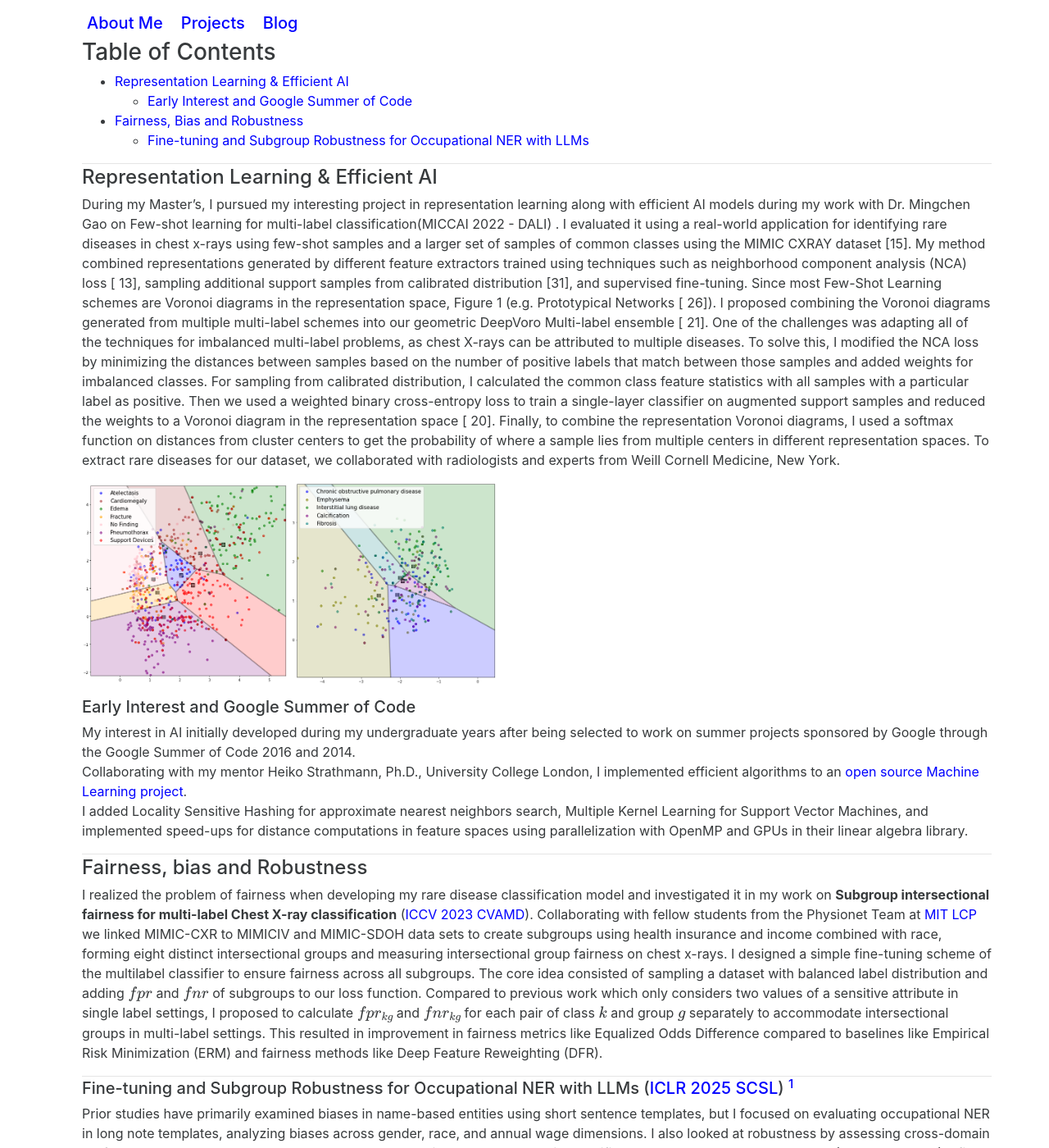
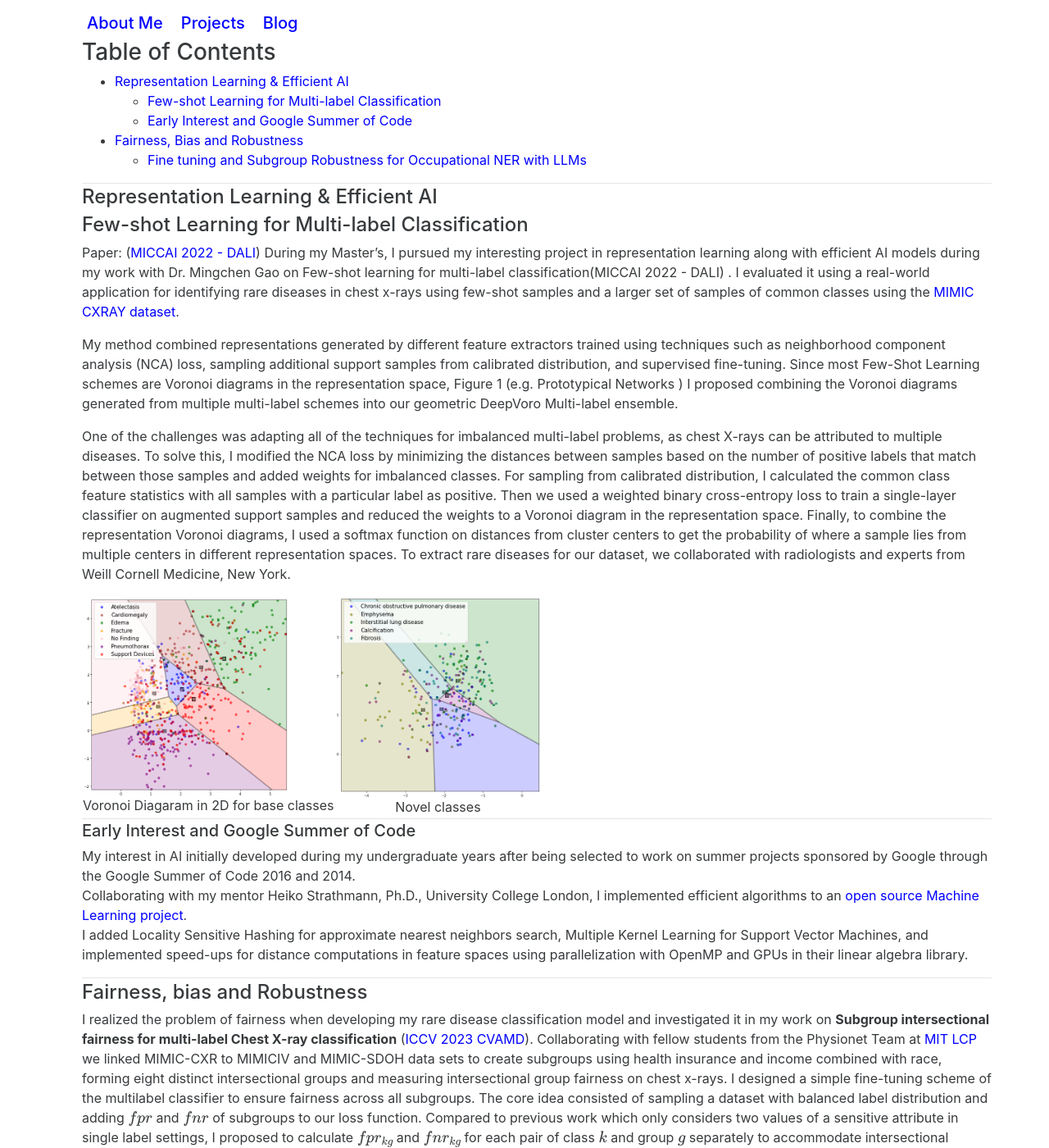
Before and after one commit to Saurabh7/Saurabh7.github.io, a Jekyll site: the page built from projects.md, in a window 1280 px wide and 1400 px high. Shown: the whole window at 82% size. Built offline with Jekyll 4.4.1, drawn with Linux system fonts in a browser that asks for light colours; our own code applies the rules of GitHub Pages for plain Markdown files; some of the changed text lies outside the part shown.

Commit message:
update projects

```diff
--- a/projects.md
+++ b/projects.md
@@ -10,41 +10,63 @@
 
 ### Table of Contents
 - [Representation Learning & Efficient AI](#representation-learning--efficient-ai)
+  - [Few-shot Learning for Multi-label Classification](#few-shot-learning)
   - [Early Interest and Google Summer of Code](#early-interest-and-google-summer-of-code)
 - [Fairness, Bias and Robustness](#fairness-bias-and-robustness)
-  - [Fine-tuning and Subgroup Robustness for Occupational NER with LLMs ](#diagnosing-the-effects-of-pre-training-data-on-fine-tuning-and-subgroup-robustness-for-occupational-ner-in-clinical-notes)
+  - [Fine tuning and Subgroup Robustness for Occupational NER with LLMs](#finetuning-ner)
 
 ---
 
 
 #### Representation Learning & Efficient AI
 
-During my Master’s, I pursued my interesting project in representation learning along with efficient AI models during my work with Dr. Mingchen
-Gao on Few-shot learning for multi-label classification(MICCAI 2022 - DALI) .
+#### Few-shot Learning for Multi-label Classification
+<!--
+During my Master’s, I explored representation learning and efficient AI models under the guidance of [Dr. Mingchen Gao](https://www.mingchengao.com/). My work focused on [few-shot learning for multi-label classification](https://link.springer.com/chapter/10.1007/978-3-031-17027-0_12), applied specifically to diagnosing rare diseases from chest X-ray images using the [MIMIC CXRAY dataset](https://physionet.org/content/mimic-cxr/2.0.0/).
+
+The proposed approach, **DeepVoro Multi-label**, combines multiple representation spaces generated from different feature extractors. I trained these extractors using various techniques, including neighborhood component analysis (NCA) loss, sampling additional support samples from calibrated distributions, and supervised fine-tuning.
+
+Addressing the challenge of imbalanced multi-label classification—common in medical diagnosis tasks—I adapted the NCA loss to account for label similarity and class imbalance. Additionally, I refined the sampling method by using feature statistics from prevalent diseases to better represent rare conditions. Finally, the multiple representations were merged using softmax probabilities derived from Voronoi diagrams, significantly enhancing classification performance.
+
+This research was conducted in collaboration with radiologists and experts from [Weill Cornell Medicine](https://weill.cornell.edu/), New York.
+ -->
+
+Paper: ([MICCAI 2022 - DALI](https://link.springer.com/chapter/10.1007/978-3-031-17027-0_12))
+During my Master’s, I pursued my interesting project in representation learning along with efficient AI models during my work with Dr. Mingchen Gao on Few-shot learning for multi-label classification(MICCAI 2022 - DALI) .
 I evaluated it using a real-world application for identifying rare diseases in chest x-rays
-using few-shot samples and a larger set of samples of common classes using the MIMIC
-CXRAY dataset [15]. My method combined representations generated by different feature
+using few-shot samples and a larger set of samples of common classes using the [MIMIC CXRAY dataset](https://physionet.org/content/mimic-cxr/2.0.0/).
+
+My method combined representations generated by different feature
 extractors trained using techniques such as neighborhood component analysis (NCA)
-loss [ 13], sampling additional support samples from calibrated distribution [31], and
+loss, sampling additional support samples from calibrated distribution, and
 supervised fine-tuning. Since most Few-Shot Learning schemes are Voronoi diagrams
-in the representation space, Figure 1 (e.g. Prototypical Networks [ 26]). I proposed
-combining the Voronoi diagrams generated from multiple multi-label schemes into our
-geometric DeepVoro Multi-label ensemble [ 21]. One of the challenges was adapting all of
-the techniques for imbalanced multi-label problems, as chest X-rays can be attributed
-to multiple diseases. To solve this, I modified the NCA loss by minimizing the distances
+in the representation space, Figure 1 (e.g. Prototypical Networks ) I proposed combining the Voronoi diagrams generated from multiple multi-label schemes into our geometric DeepVoro Multi-label ensemble.
+
+One of the challenges was adapting all of the techniques for imbalanced multi-label problems, as chest X-rays can be attributed to multiple diseases. To solve this, I modified the NCA loss by minimizing the distances
 between samples based on the number of positive labels that match between those samples
 and added weights for imbalanced classes. For sampling from calibrated distribution, I
 calculated the common class feature statistics with all samples with a particular label
 as positive. Then we used a weighted binary cross-entropy loss to train a single-layer
 classifier on augmented support samples and reduced the weights to a Voronoi diagram in
-the representation space [ 20]. Finally, to combine the representation Voronoi diagrams, I
+the representation space. Finally, to combine the representation Voronoi diagrams, I
 used a softmax function on distances from cluster centers to get the probability of where
 a sample lies from multiple centers in different representation spaces. To extract rare
 diseases for our dataset, we collaborated with radiologists and experts from Weill Cornell
 Medicine, New York.
+<table>
+  <tr>
+    <td>
+      <img src="images/vd_base_final_0.png" width="250"/>
+      <figcaption style="text-align:center;">Voronoi Diagaram in 2D for base classes</figcaption>
+    </td>
+    <td>
+      <img src="images/vd_new_final_five_0.png" width="250"/>
+      <figcaption style="text-align:center;"> Novel classes </figcaption>
+    </td>
+  </tr>
+</table>
 
-<img src="images/vd_base_final_0.png" width="250" />
-<img src="images/vd_new_final_five_0.png" width="250" />
+---
 
 
 ##### Early Interest and Google Summer of Code
@@ -63,10 +85,12 @@ income combined with race, forming eight distinct intersectional groups and meas
 $fnr_{kg}$ for each pair of class $k$ and group $g$ separately to
 accommodate intersectional groups in multi-label settings. This resulted in improvement in fairness metrics like Equalized Odds Difference compared to baselines like Empirical Risk Minimization (ERM) and fairness methods like Deep Feature Reweighting (DFR).
 
+
 ---
 
+##### Fine tuning and Subgroup Robustness for Occupational NER with LLMs
 
-#####  Fine-tuning and Subgroup Robustness for Occupational NER with LLMs ([ICLR 2025 SCSL](https://openreview.net/forum?id=xfCjvr8MWR)) [^1]
+Paper: ([ICLR 2025 SCSL](https://openreview.net/forum?id=xfCjvr8MWR)) [^1]
 
 Prior studies have primarily examined biases in name-based entities using short sentence templates, but I focused on evaluating occupational NER in long note templates, analyzing biases across gender, race, and annual wage dimensions. I also looked at robustness by assessing cross-domain performance to understand how well the models generalize to unseen domain-specific data, such as healthcare datasets (I2b2 and MIMIC). I fine-tuned LLMs on domain-specific datasets and observed improved performance compared to zero-shot and universal NER models. However, I found statistically significant disparities in recall based on the Friedman test for multiple protected groups. I assessed the null hypothesis that the model treats the groups equally well across dimensions for the same templates.
 
```
